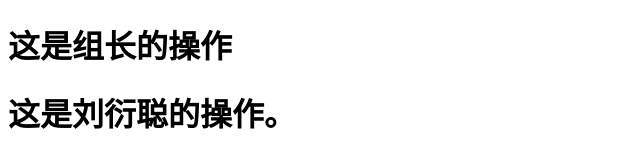
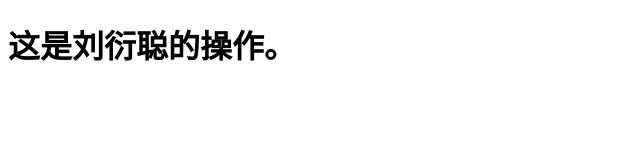
Before and after one commit to wifeisright/team4, a plain HTML site: page index.html in a window 1280 px wide. Shown: the whole page, without its empty margins (0-640 px from the left). Drawn offline with Linux system fonts and the light colour scheme.

Commit message:
lyc second

```diff
--- a/index.html
+++ b/index.html
@@ -5,7 +5,6 @@
     <title>Title</title>
 </head>
 <body>
-<h1>这是组长的操作</h1>
 <h1>这是刘衍聪的操作。</h1>
 </body>
 </html>
```
